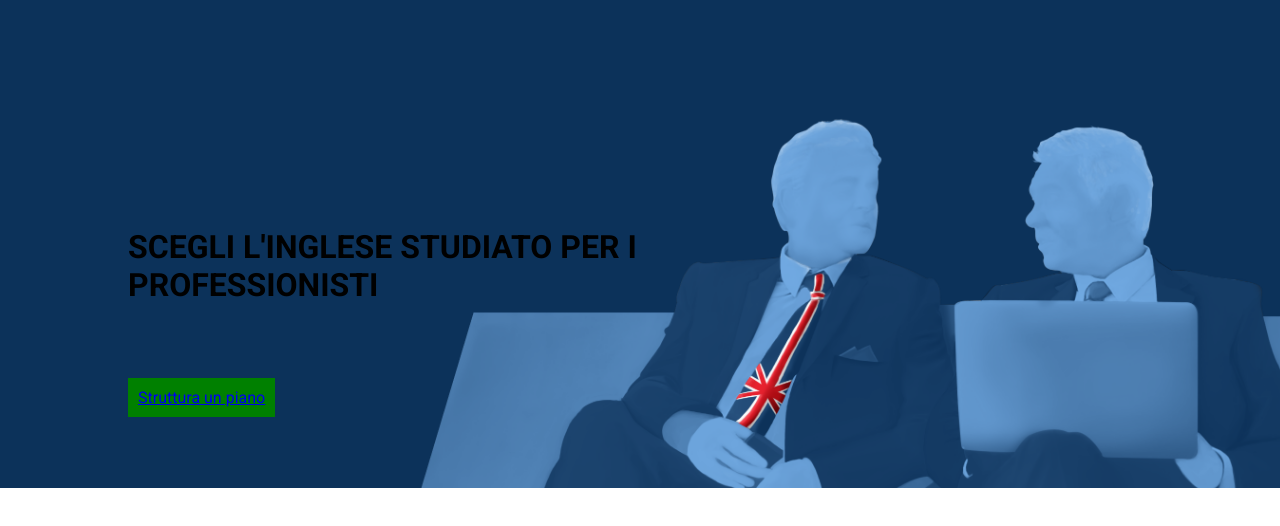
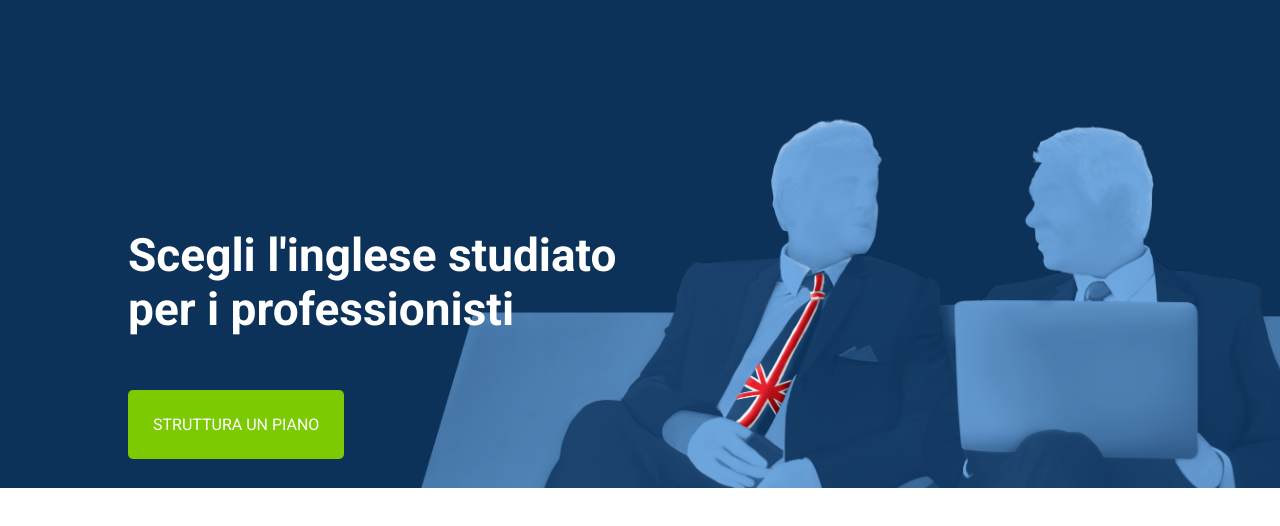
Before and after one commit to niccolosantelli/htmlcss-fluentify, a plain HTML site: page index.html in a window 1280 px wide. Shown: the part 112-638 px from the top of the page. Drawn offline with Linux system fonts and the light colour scheme.

Commit message:
definiti tutti i "bottoni"
ho definito tutti i "bottoni" per i link, rimane da mette gli huver ai vari link per fargli cambiare colore, ma questo lo faccio dopo il dentista.

```diff
--- a/css/style.css
+++ b/css/style.css
@@ -104,13 +104,18 @@ header{
 
 h1{
   position:absolute;
-  top:30%
+  top:30%;
+  color:white;
+  font-size: 46px;
 }
 
 .titolo_meta a{
   position: absolute;
   top:50%;
-  background-color: green;
-  padding: 10px;
-  margin-top: -10px;
+  text-decoration:none;
+  background-color:#7ccb02;
+  border-radius: 5px;
+  padding: 25px 25px;
+  margin-top: 2px;
+  color: white;
 }
--- a/index.html
+++ b/index.html
@@ -32,8 +32,8 @@
         </div>
         </nav>
         <div class="titolo_meta container">
-            <h1>SCEGLI L'INGLESE STUDIATO PER I PROFESSIONISTI</h1>
-            <a class="piano_tit" href="#">Struttura un piano</a>
+            <h1>Scegli l'inglese studiato per i professionisti</h1>
+            <a class="piano_tit" href="#">STRUTTURA UN PIANO</a>
           </div>
       </div>
 
```
